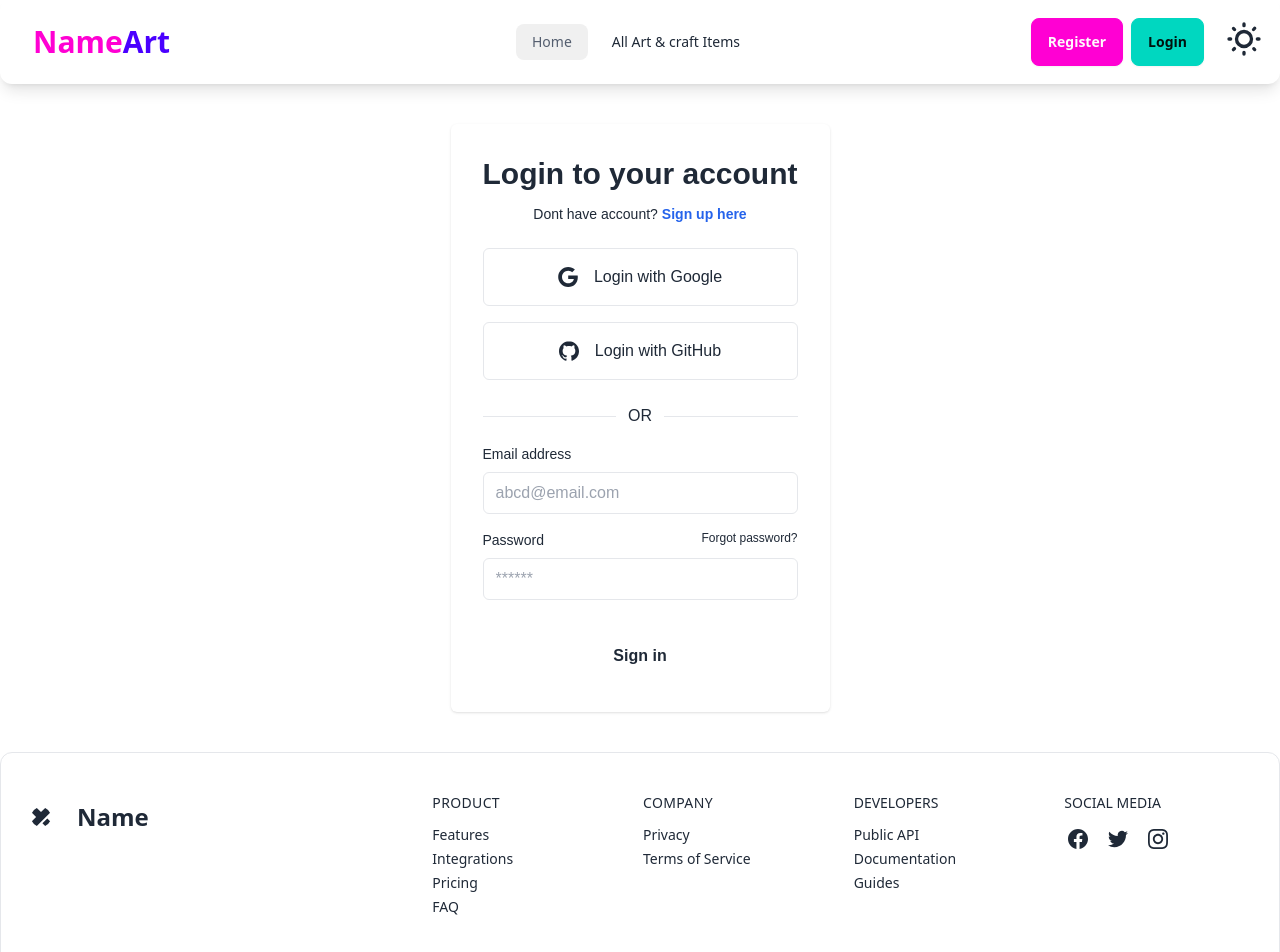
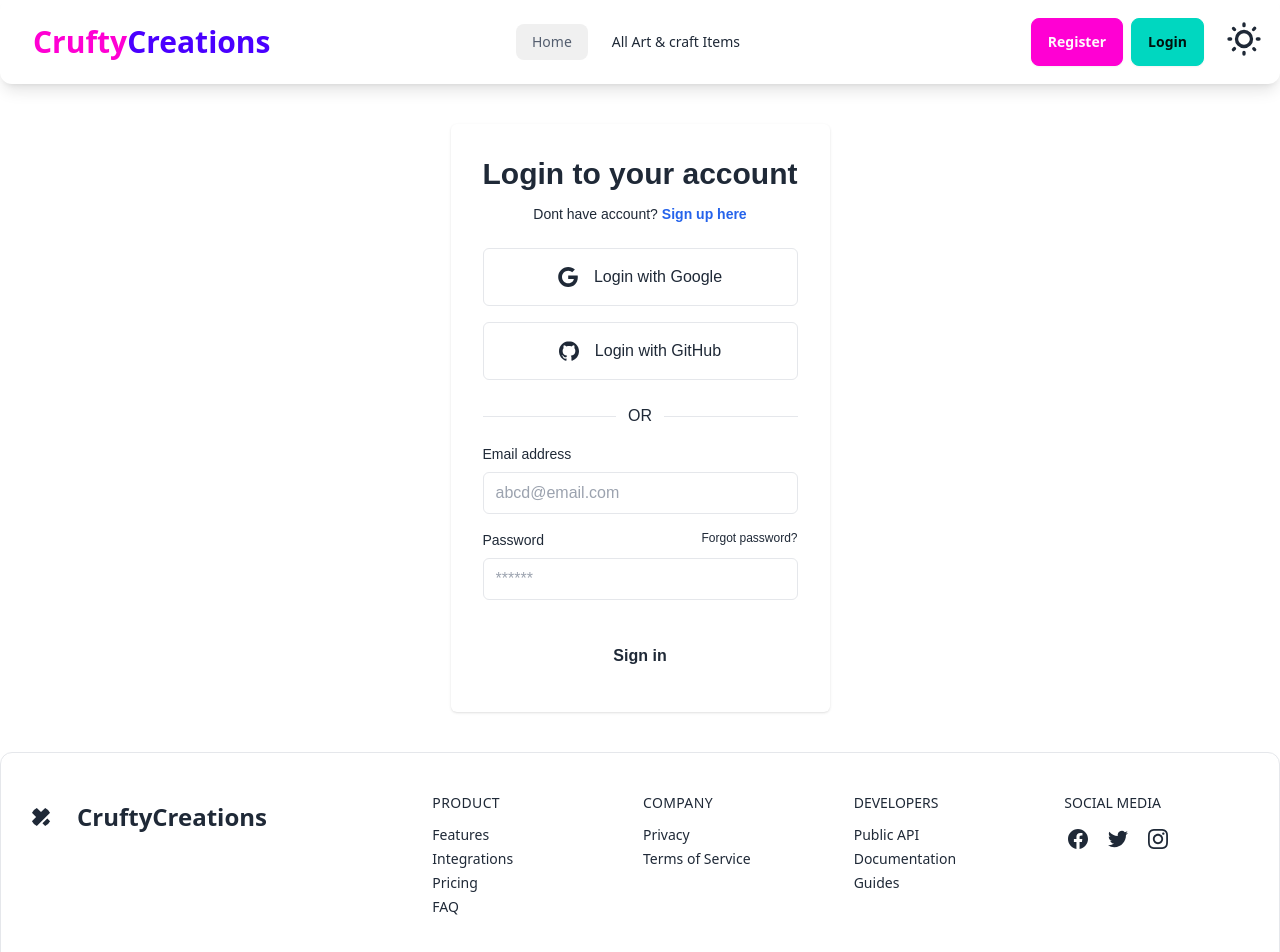
Before and after one commit to saagor16/B9A10-Cline-Side-Art-Cruft, a React (Vite) app: page /login in a window 1280 px wide. Shown: the top 952 px of the page. Built offline with nearby package versions, Linux system fonts and the light colour scheme; no server answers.

Commit message:
navbar footer name chane and link

```diff
--- a/src/Footer/Footer.jsx
+++ b/src/Footer/Footer.jsx
@@ -23,7 +23,7 @@ const Footer = () => {
                 </svg>
               </div>
               <Link to={'/'} className="self-center text-2xl font-semibold">
-              Name
+              CruftyCreations
               </Link>
             </a>
           </div>
@@ -97,7 +97,8 @@ const Footer = () => {
               <div className="flex justify-start space-x-3">
                 <a
                   rel="noopener noreferrer"
-                  href="#"
+                  href="https://www.facebook.com/"
+                  target="_blank"
                   title="Facebook"
                   className="flex items-center p-1"
                 >
@@ -112,7 +113,8 @@ const Footer = () => {
                 </a>
                 <a
                   rel="noopener noreferrer"
-                  href="#"
+                  href="https://twitter.com/"
+                  target="_blank"
                   title="Twitter"
                   className="flex items-center p-1"
                 >
@@ -126,7 +128,8 @@ const Footer = () => {
                 </a>
                 <a
                   rel="noopener noreferrer"
-                  href="#"
+                  href="https://www.instagram.com/"
+                  target="_blank"
                   title="Instagram"
                   className="flex items-center p-1"
                 >
--- a/src/Navbar/Navbar.jsx
+++ b/src/Navbar/Navbar.jsx
@@ -145,7 +145,7 @@ const Navbar = () => {
               to={"/"}
               className="btn btn-ghost text-lg md:text-2xl lg:text-3xl gap-0 text-secondary normal-case"
             >
-              Name<span className="text-primary">Art</span>
+              Crufty<span className="text-primary">Creations</span>
             </Link>
           </div>
           <div className="navbar-center hidden lg:flex">
```
